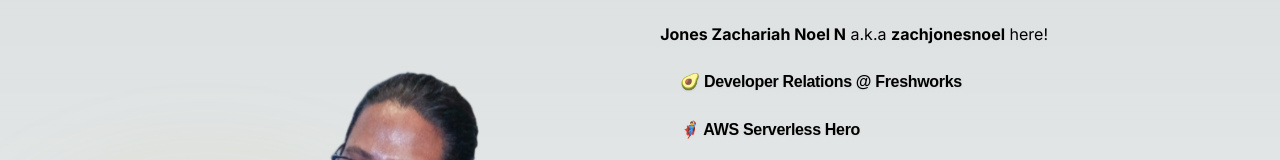
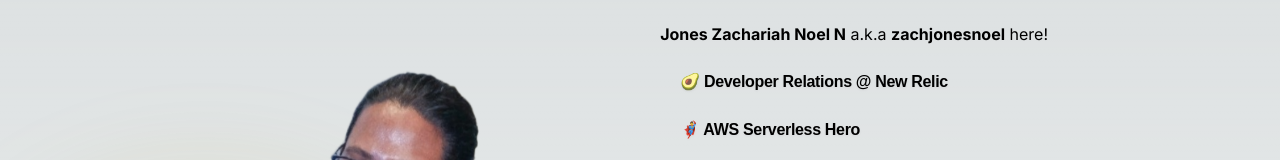
Before and after one commit to zachjonesnoel/zachjonesnoel-landing-page, a Next.js app: page / in a window 1280 px wide. Shown: the part 299-459 px from the top of the page. Built offline with nearby package versions, Linux system fonts and the light colour scheme.

Commit message:
Update index.tsx

```diff
--- a/pages/index.tsx
+++ b/pages/index.tsx
@@ -68,7 +68,7 @@ export default function Home() {
                 className="bg-gradient-to-br from-black to-stone-500 bg-clip-text  font-display font-bold tracking-[-0.02em] text-transparent drop-shadow-sm"
                 variants={FADE_DOWN_ANIMATION_VARIANTS}
               >
-                <Balancer>🥑 Developer Relations @ Freshworks</Balancer>
+                <Balancer>🥑 Developer Relations @ New Relic</Balancer>
               </motion.h1>
               &nbsp;
               <motion.h1
```
